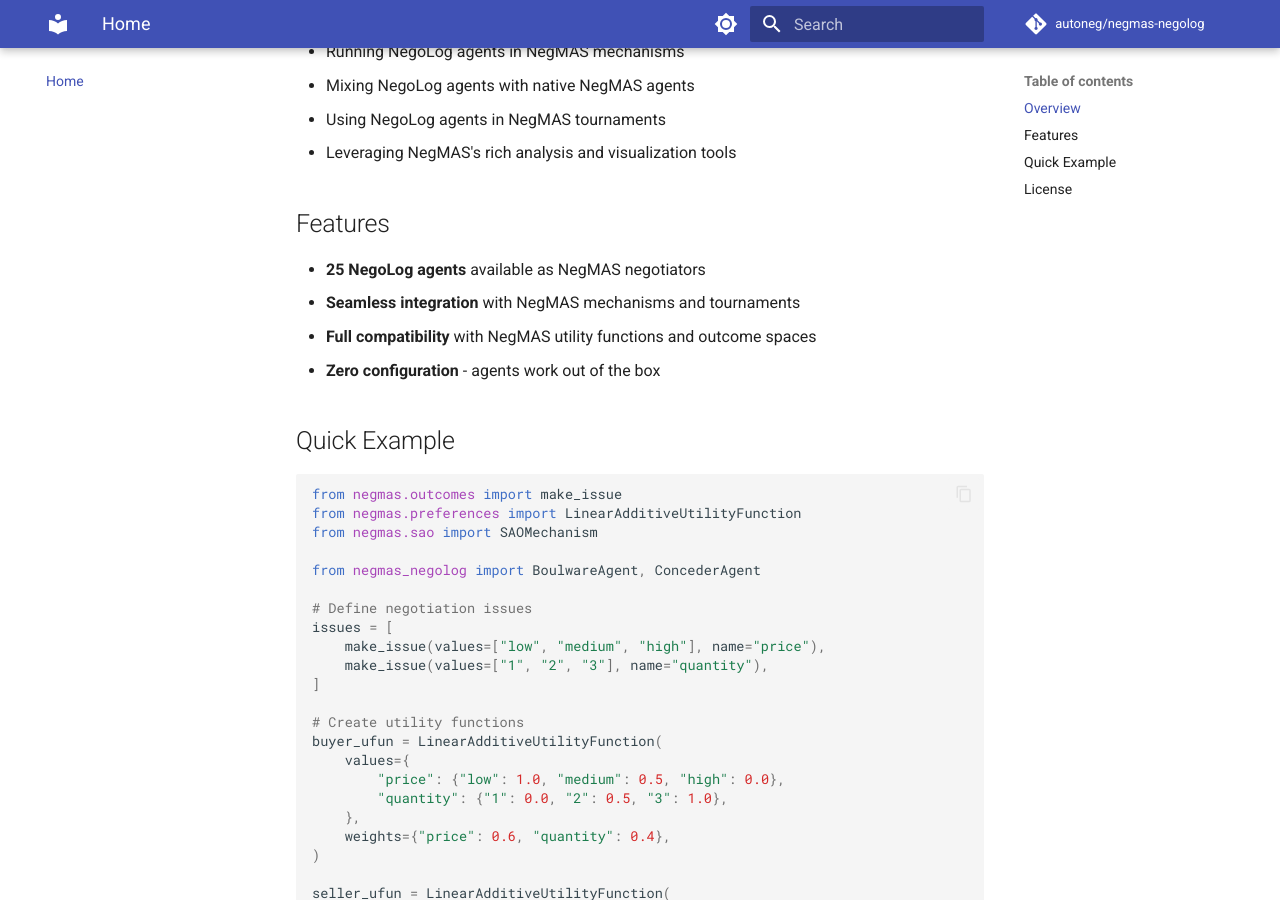
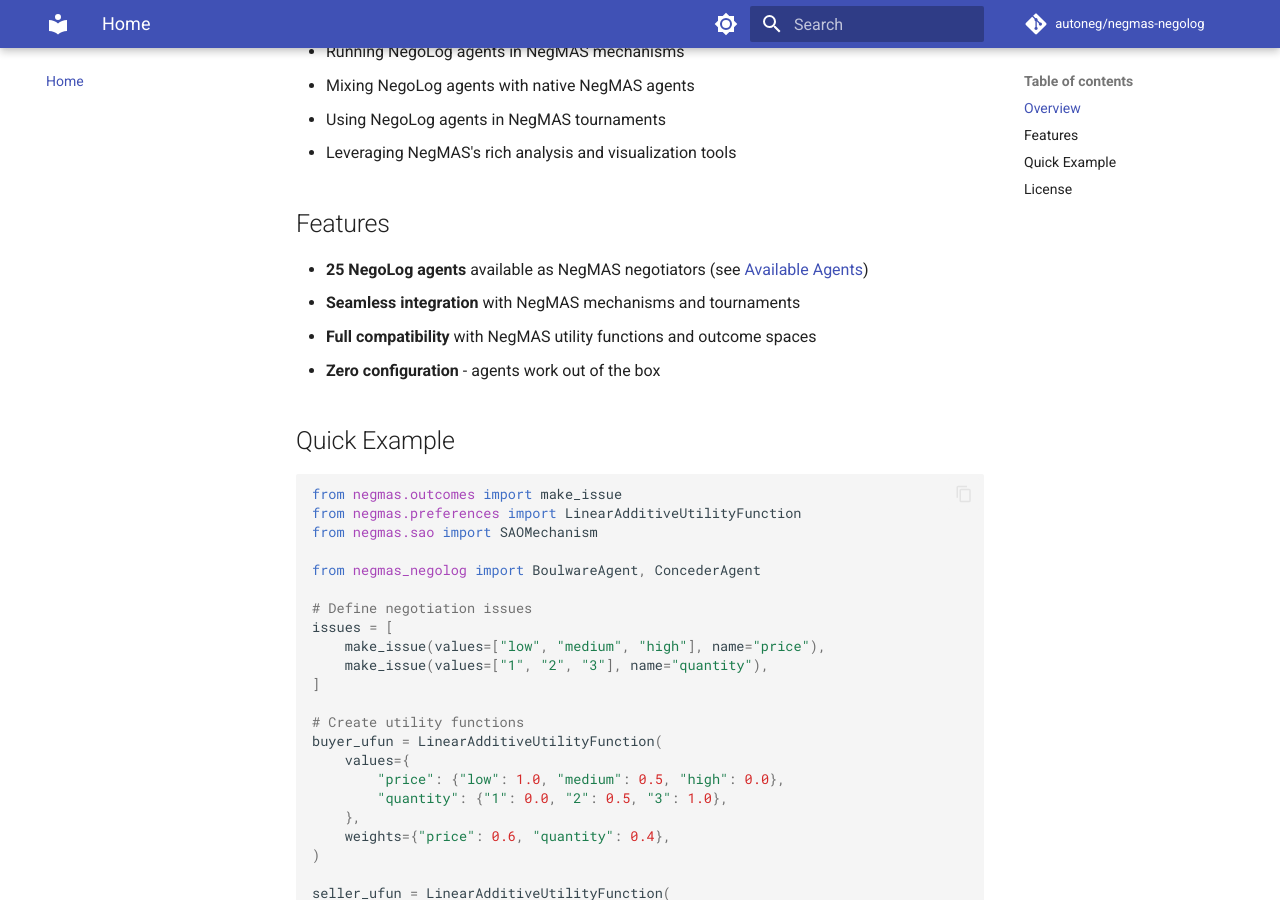
Before and after one commit to autoneg/negmas-negolog, an MkDocs documentation site: the page built from docs/index.md, in a window 1280 px wide and 900 px high, scrolled down 1012 px. Built offline with MkDocs 1.6.1 and Material for MkDocs 9.7.7, drawn with Linux system fonts in a browser that asks for light colours; comment, search, counter and statistics services are not loaded.

Commit message:
docs: Add link to agents page from index

```diff
--- a/docs/index.md
+++ b/docs/index.md
@@ -49,7 +49,7 @@
 
 ## Features
 
-- **25 NegoLog agents** available as NegMAS negotiators
+- **25 NegoLog agents** available as NegMAS negotiators (see [Available Agents](user-guide/agents.md))
 - **Seamless integration** with NegMAS mechanisms and tournaments
 - **Full compatibility** with NegMAS utility functions and outcome spaces
 - **Zero configuration** - agents work out of the box
```
